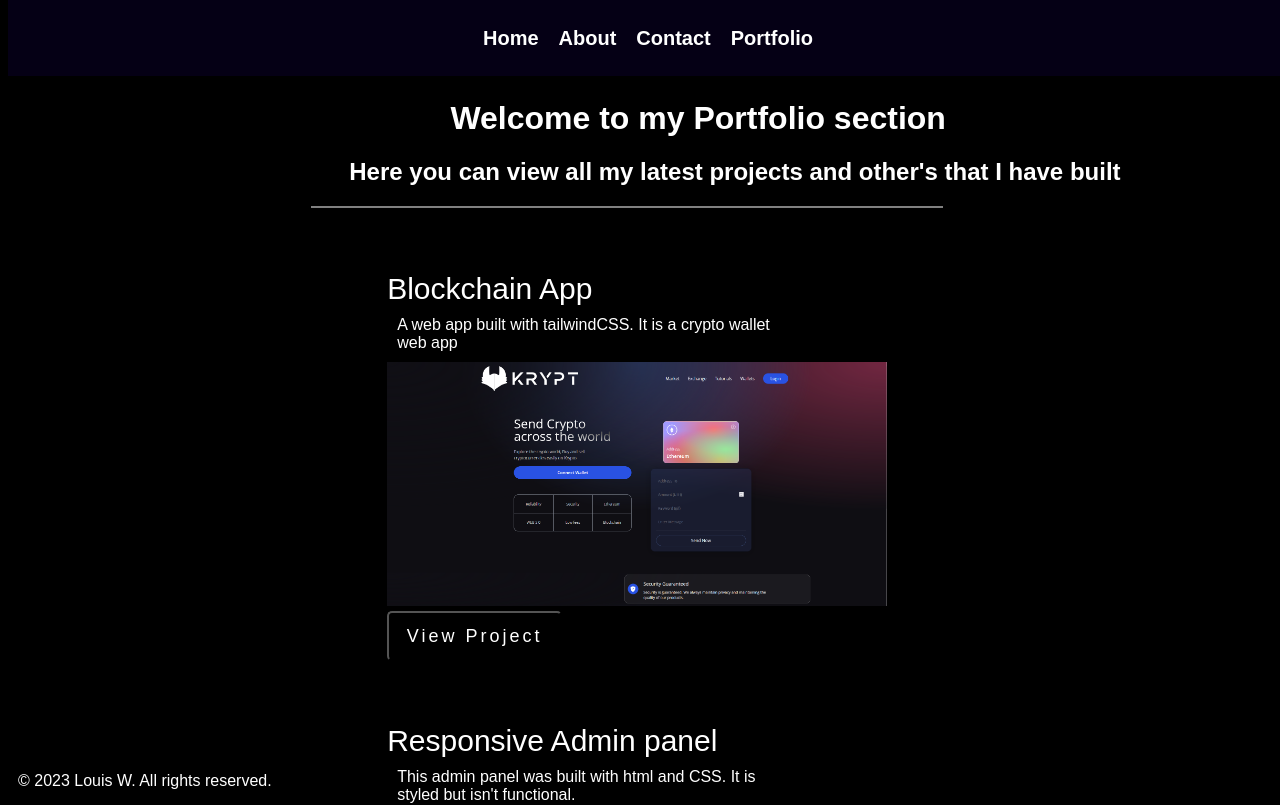
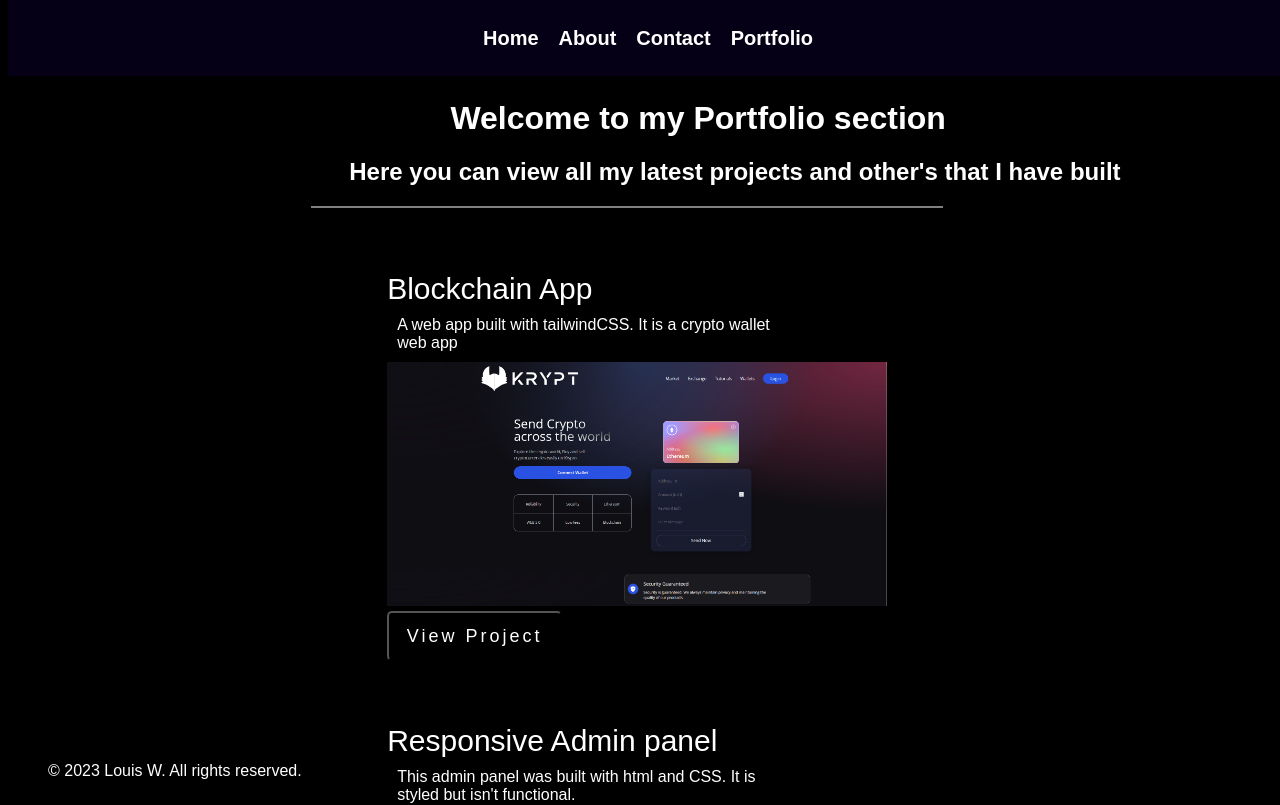
Before and after one commit to LouisWdev/Louis-react-portfolio, a React (Vite) app: page /Portfolio in a window 1280 px wide. Shown: the top 805 px of the page. Built offline with nearby package versions, Linux system fonts and the light colour scheme.

Commit message:
Styling changes

```diff
--- a/src/components/Footer.tsx
+++ b/src/components/Footer.tsx
@@ -6,8 +6,8 @@ const FooterContainer = styled.div`
      align-items: center;
      background-color: transparent;
      bottom: 0%;
-     margin-bottom: 10px;
-     margin-left: 10px;
+     margin-bottom: 20px;
+     margin-left: 40px;
 `;
 
 const Text = styled.div`
```
